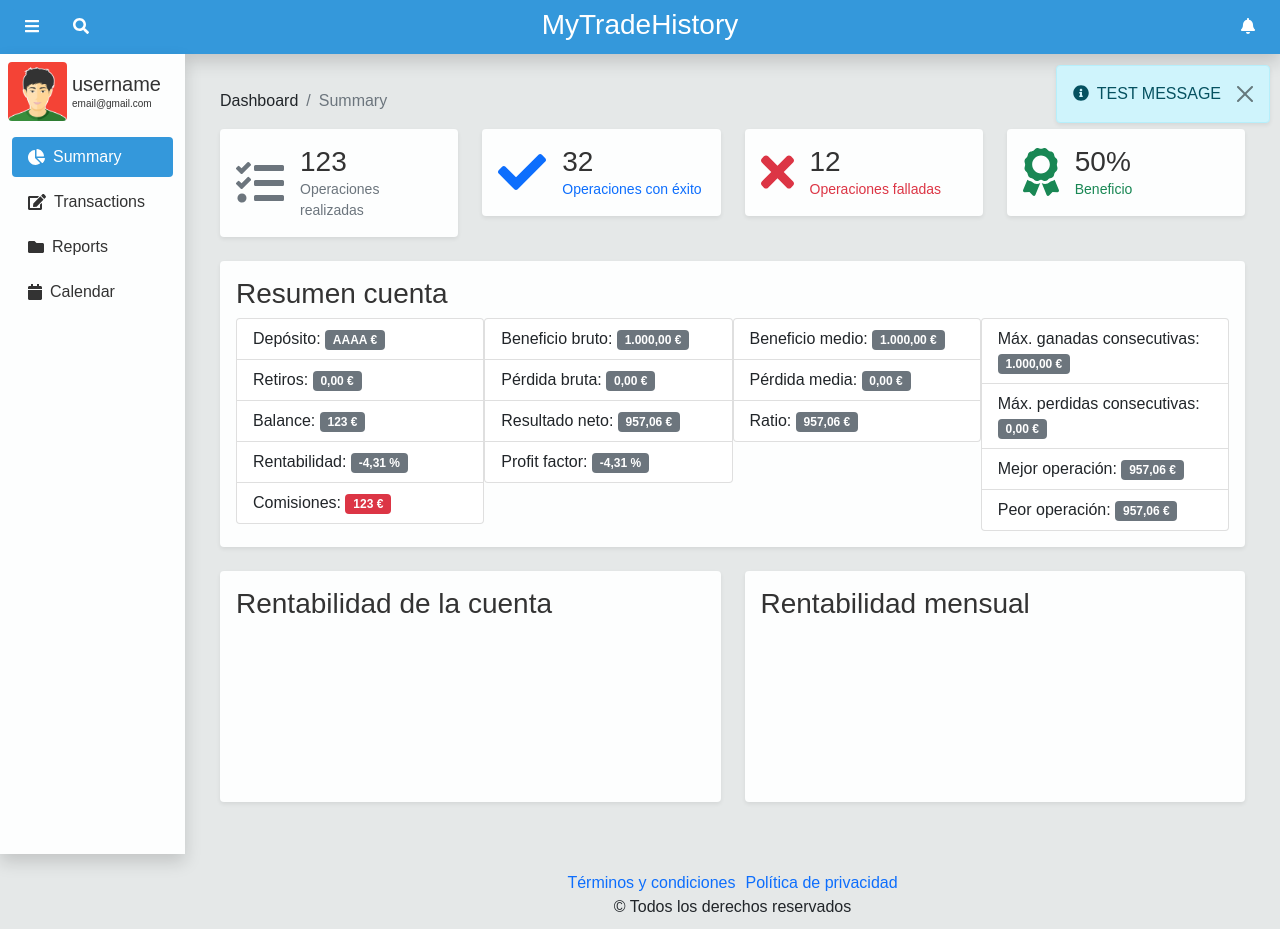
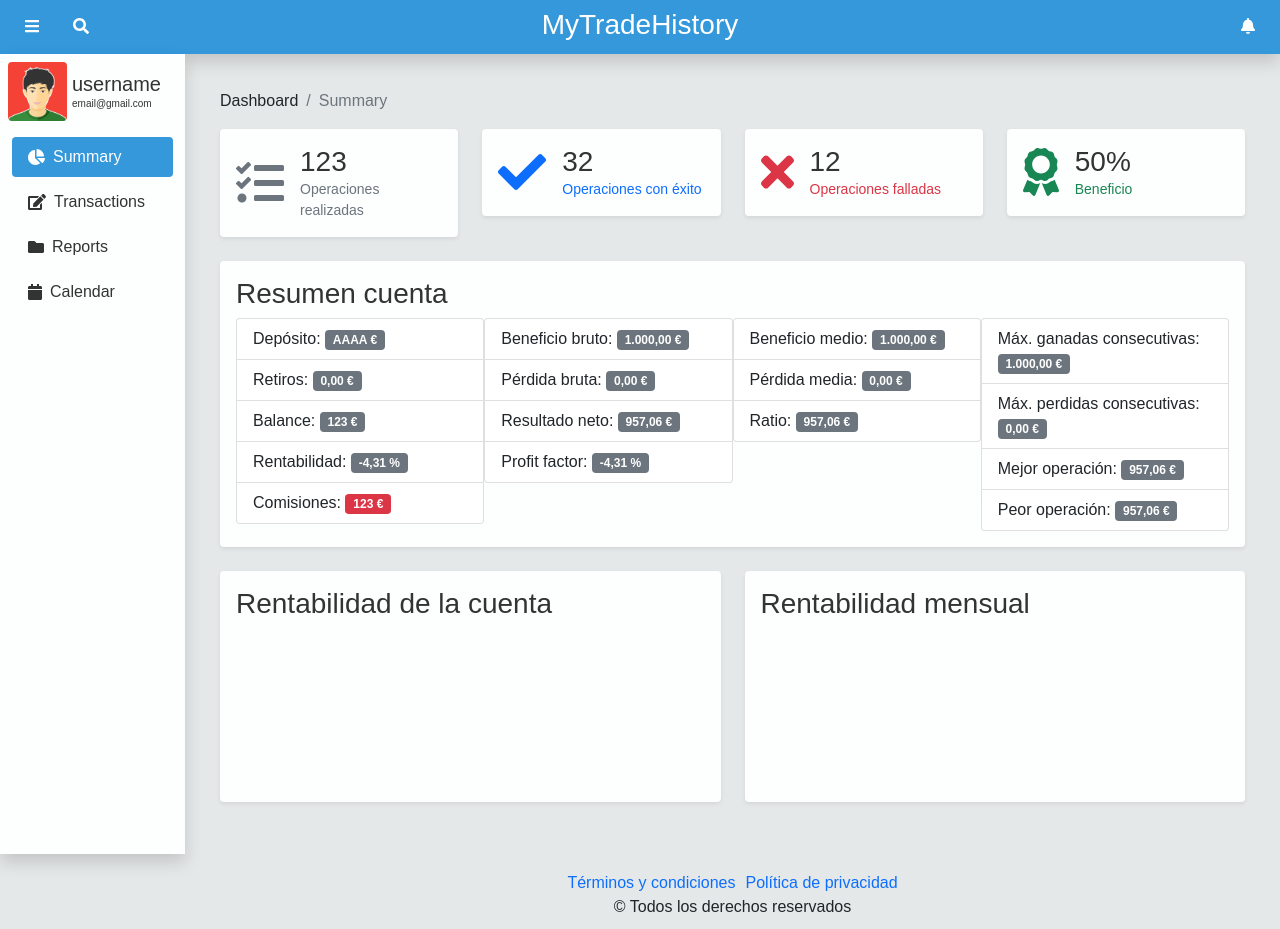
Before and after one commit to Tibelian/MyTradingHistory, a React (Create React App) app: page / in a window 1280 px wide. Built offline with nearby package versions, Linux system fonts and the light colour scheme.

Commit message:
alert bootstrap

```diff
--- a/src/App/_Partials/Header.js
+++ b/src/App/_Partials/Header.js
@@ -1,6 +1,7 @@
 import { faBars, faBell, faInfoCircle, faSearch } from "@fortawesome/free-solid-svg-icons";
 import { FontAwesomeIcon } from "@fortawesome/react-fontawesome";
 import React from "react";
+import { Alert } from "react-bootstrap";
 
 class Header extends React.Component {
 
@@ -38,11 +39,12 @@
                 </section>
 
                 <div id="alerts">
-                    <div className="alert alert-info alert-dismissible fade show shadow-sm mb-2" role="alert">
+                    {/*
+                    <Alert variant="danger" dismissible={true} transition={true}>
                         <FontAwesomeIcon icon={faInfoCircle} className="me-2" />
-                        TEST MESSAGE
-                        <button type="button" className="btn-close" data-bs-dismiss="alert" aria-label="Close"></button>
-                    </div>
+                        Duis mollis, est non commodo luctus, nisi erat porttitor ligula, eget lacinia odio sem nec elit.
+                    </Alert>
+                    */}
                 </div>
 
             </header>
```
